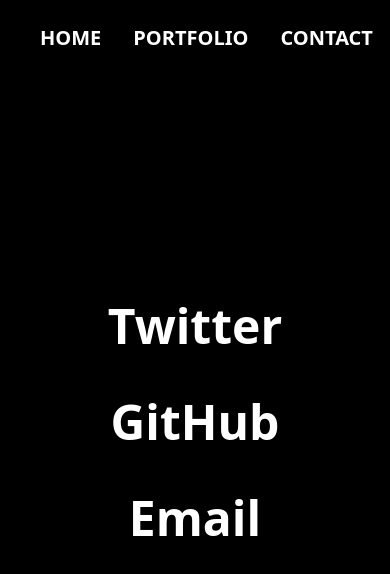
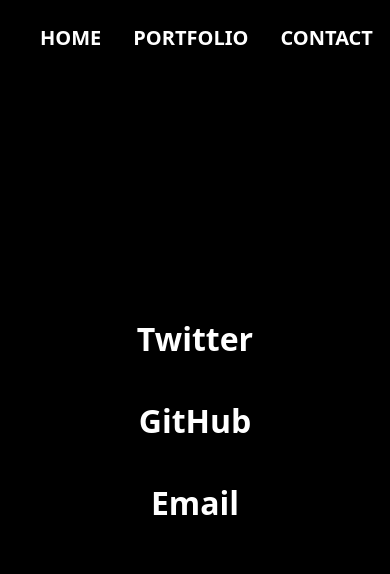
Before and after one commit to Neddoo/neddo.dev, a Next.js app: page /contact in a window 390 px wide. Shown: the top 574 px of the page. Built offline with nearby package versions, Linux system fonts and the light colour scheme.

Commit message:
🐛 Fixed URL on portfolio page
Again

```diff
--- a/pages/contact.js
+++ b/pages/contact.js
@@ -13,11 +13,11 @@
         <meta content="#10B981" data-react-helmet="true" name="theme-color"/>
         <title>Neddo</title>
       </Head>
-      <a href="https://twitter.com/ItsNeddo" target="_blank" class="fadeIn text-5xl text-center flex-start text-white font-bold py-2 px-4 mt-10 transition duration-300 ease-in-out hover:bg-white hover:text-black transform hover:translate-y-1 hover:scale-110"><i class="fab fa-twitter"></i> Twitter</a>
+      <a href="https://twitter.com/ItsNeddo" target="_blank" class="fadeIn text-6xl text-center flex-start text-white font-bold py-2 px-4 mt-10 transition duration-300 ease-in-out hover:bg-white hover:text-black transform hover:translate-y-1 hover:scale-110"><i class="fab fa-twitter"></i> Twitter</a>
       <br></br><br></br><br></br>
-      <a href="https://github.com/Neddoo" target="_blank" class="fadeIn text-5xl text-center flex-start text-white font-bold py-2 px-4 mt-10 transition duration-300 ease-in-out hover:bg-white hover:text-black transform hover:translate-y-1 hover:scale-110"><i class="fab fa-github"></i> GitHub</a>
+      <a href="https://github.com/Neddoo" target="_blank" class="fadeIn text-6xl text-center flex-start text-white font-bold py-2 px-4 mt-10 transition duration-300 ease-in-out hover:bg-white hover:text-black transform hover:translate-y-1 hover:scale-110"><i class="fab fa-github"></i> GitHub</a>
       <br></br><br></br><br></br>
-      <a href="mailto:me@neddo.dev" target="_blank" class="fadeIn text-5xl text-center flex-start text-white font-bold py-2 px-4 mt-10 transition duration-300 ease-in-out hover:bg-white hover:text-black transform hover:translate-y-1 hover:scale-110"><i class="fas fa-envelope-square"></i> Email</a>
+      <a href="mailto:me@neddo.dev" target="_blank" class="fadeIn text-6xl text-center flex-start text-white font-bold py-2 px-4 mt-10 transition duration-300 ease-in-out hover:bg-white hover:text-black transform hover:translate-y-1 hover:scale-110"><i class="fas fa-envelope-square"></i> Email</a>
     </div>
   )
 }
--- a/styles/globals.css
+++ b/styles/globals.css
@@ -13,16 +13,16 @@
     transform: translate(-50%, -50%);
 }
 @media screen and (max-width: 1024px) {
-  .text-6xl .text-5xl { font-size: 3.5rem; }
+  .text-6xl { font-size: 3.5rem; }
 }
 @media screen and (max-width: 768px) {
-  .text-6xl .text-5xl { font-size: 3rem; }
+  .text-6xl { font-size: 3rem; }
 }
 @media screen and (max-width: 425px) {
-  .text-6xl .text-5xl { font-size: 2rem; }
+  .text-6xl { font-size: 2rem; }
 }
 @media screen and (max-width: 320px) {
-  .text-6xl .text-5xl { font-size: 1rem; }
+  .text-6xl { font-size: 1rem; }
 }
 
 .center-index {
```
